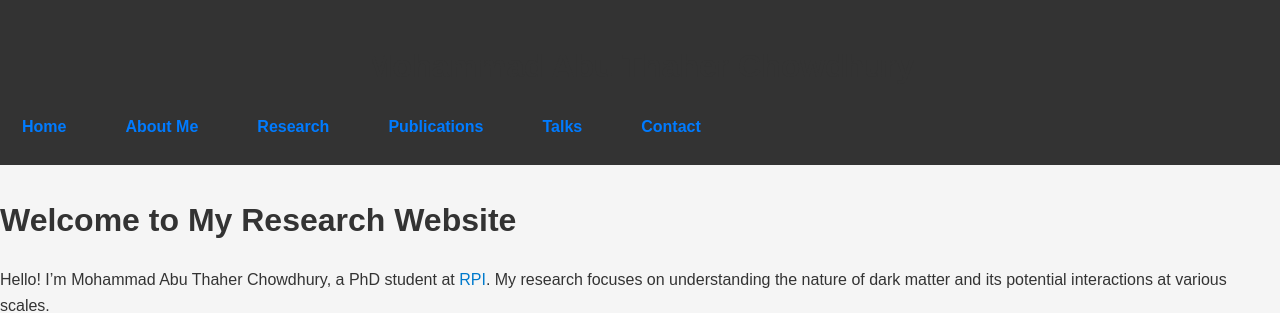
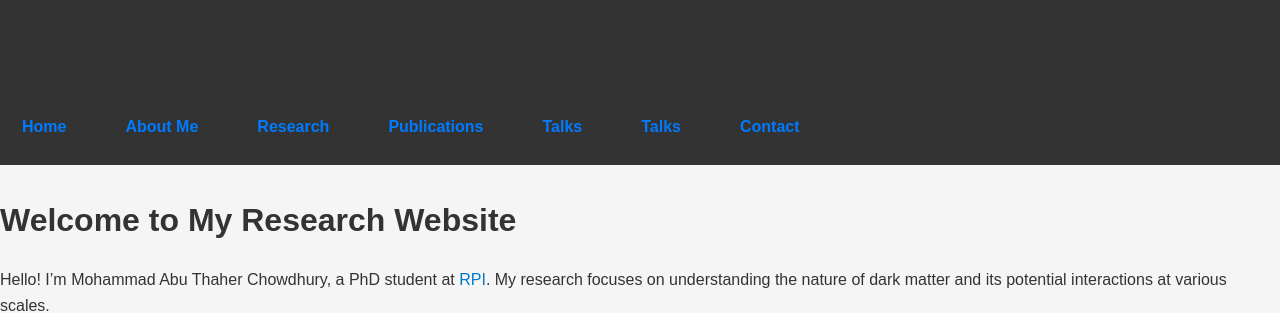
Before and after one commit to matc-thaher/website, a Jekyll site: the page built from index.md, in a window 1280 px wide. Shown: the top 313 px of the page. Built offline with Jekyll 4.4.1, drawn with Linux system fonts in a browser that asks for light colours.

Commit message:
Update default.html

```diff
--- a/_layouts/default.html
+++ b/_layouts/default.html
@@ -41,6 +41,7 @@
                 <li><a href="{{ '/research' | relative_url }}">Research</a></li>
                 <li><a href="{{ '/publications' | relative_url }}">Publications</a></li>
                 <li><a href="{{ '/talks' | relative_url }}">Talks</a></li>
+                <li><a href="{{ '/code' | relative_url }}">Talks</a></li>
                 <li><a href="{{ '/contact' | relative_url }}">Contact</a></li>
             </ul>
         </nav>
```
